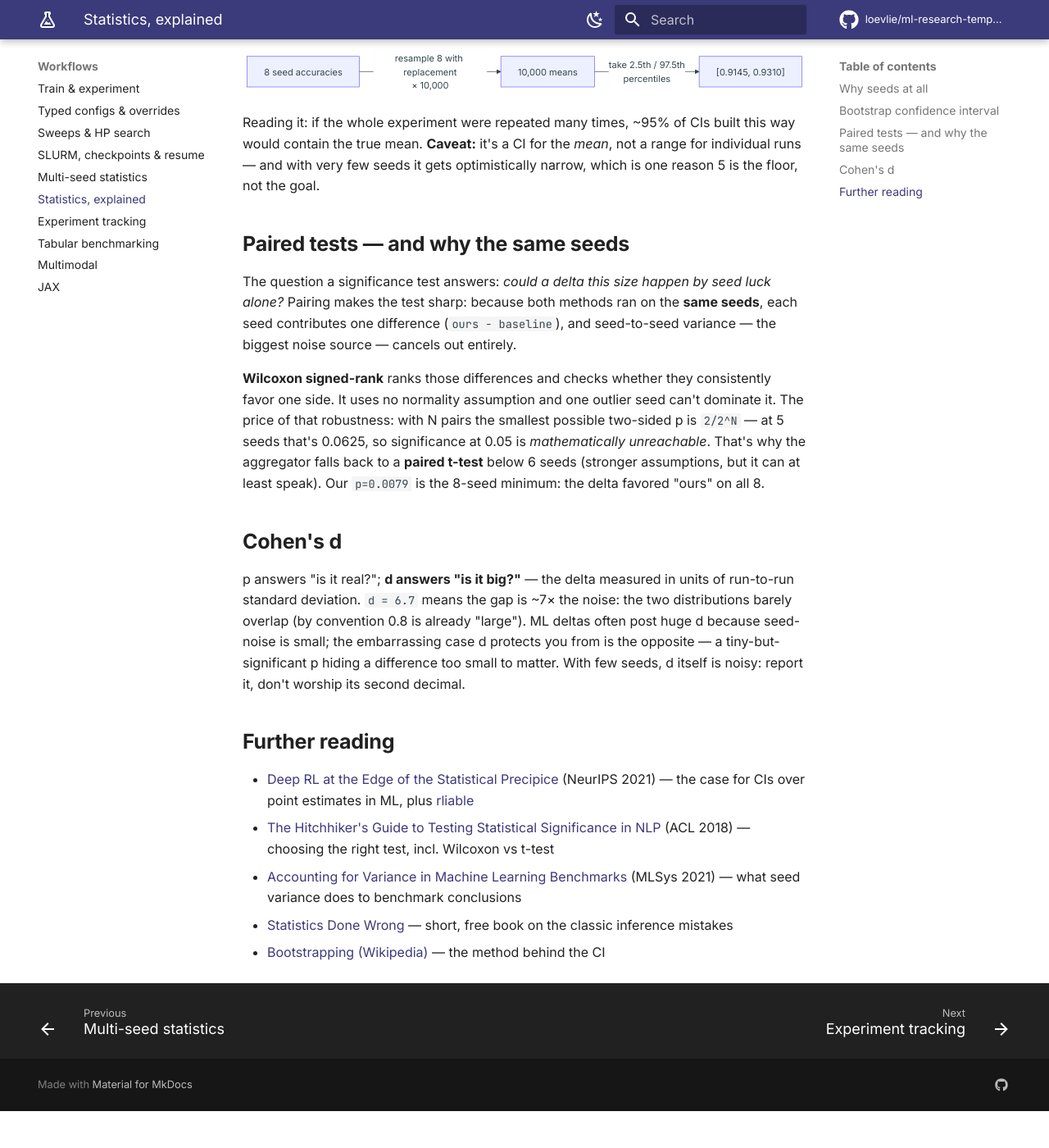
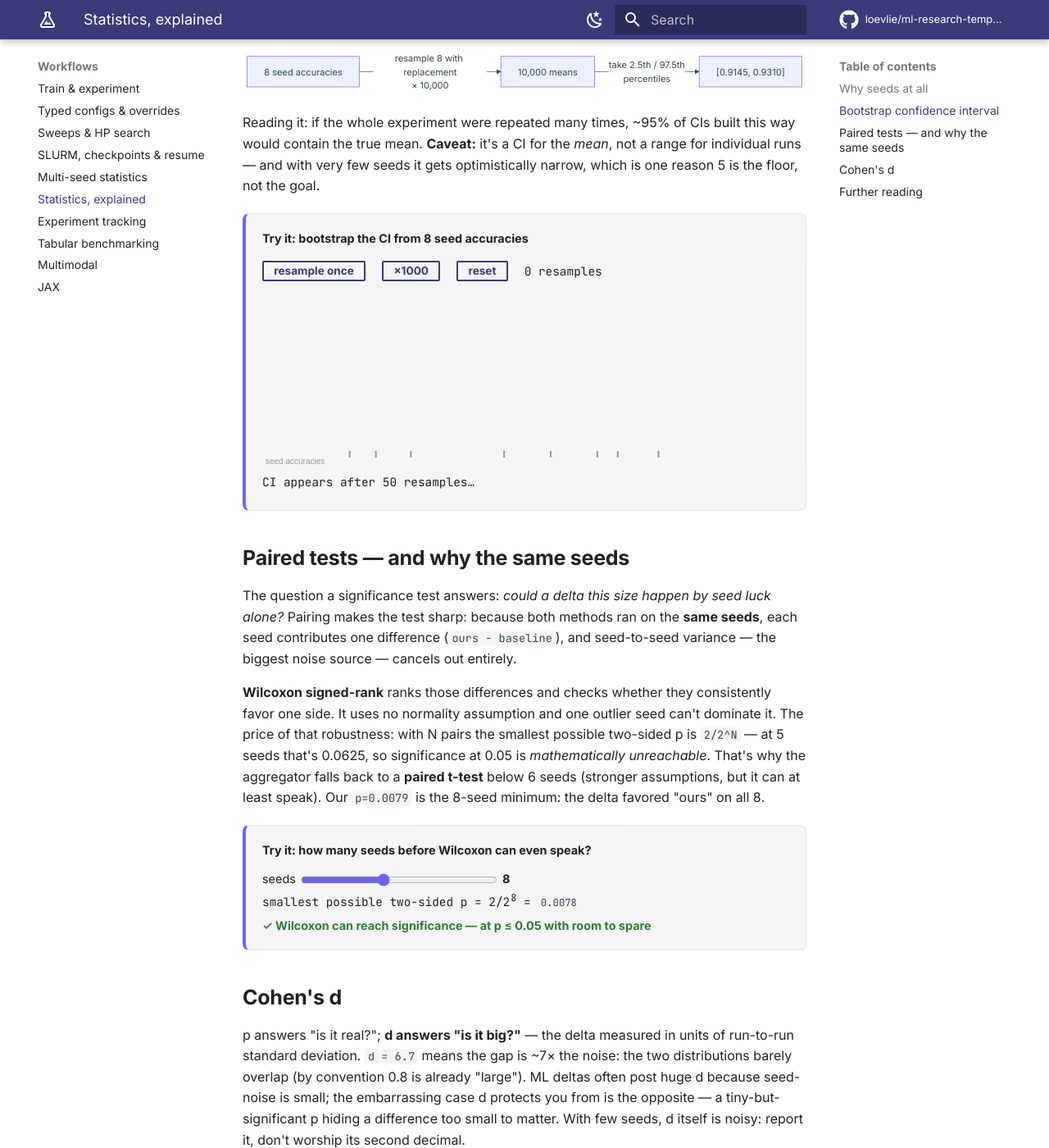
Before and after one commit to loevlie/ml-research-template, an MkDocs documentation site: the page built from docs/workflows/stats-explained.md, in a window 1280 px wide and 1400 px high, scrolled down 700 px. Shown: the whole window at 82% size. Built offline with MkDocs 1.6.1 and Material for MkDocs 9.7.7, drawn with Linux system fonts in a browser that asks for light colours; comment, search, counter and statistics services are not loaded; before the commit the page ends 2055 px from its top, so only the background shows below that.

Commit message:
Add interactive widgets: bootstrap CI demo, Wilcoxon seed explorer, command builder, generation explorer

```diff
--- /dev/null
+++ b/docs/javascripts/interactive.js
@@ -0,0 +1,284 @@
+/* Interactive teaching widgets. Vanilla JS, no deps.
+   Each init is idempotent and re-runs on Material's instant navigation. */
+
+(function () {
+  "use strict";
+
+  const BRAND = "#6c63ff";
+
+  /* ---- 1. Bootstrap CI visualizer (stats-explained) ---------------------- */
+
+  function initBootstrap() {
+    const root = document.getElementById("ix-bootstrap");
+    if (!root || root.dataset.init) return;
+    root.dataset.init = "1";
+
+    const SEEDS = [0.9201, 0.9265, 0.9189, 0.9249, 0.9233, 0.9272, 0.918, 0.9286];
+    const LO = 0.915, HI = 0.933, BINS = 44;
+    let means = [];
+
+    root.innerHTML = `
+      <div class="ix-head">Try it: bootstrap the CI from 8 seed accuracies</div>
+      <div class="ix-controls">
+        <button class="md-button" data-n="1">resample once</button>
+        <button class="md-button" data-n="1000">×1000</button>
+        <button class="md-button" data-n="0">reset</button>
+        <span class="ix-count">0 resamples</span>
+      </div>
+      <div class="ix-pick">&nbsp;</div>
+      <canvas width="640" height="180"></canvas>
+      <div class="ix-ci">&nbsp;</div>`;
+
+    const canvas = root.querySelector("canvas");
+    const ctx = canvas.getContext("2d");
+    const pickEl = root.querySelector(".ix-pick");
+    const ciEl = root.querySelector(".ix-ci");
+    const countEl = root.querySelector(".ix-count");
+
+    function resample() {
+      const idx = Array.from({ length: 8 }, () => Math.floor(Math.random() * 8));
+      const mean = idx.reduce((s, i) => s + SEEDS[i], 0) / 8;
+      means.push(mean);
+      return { idx, mean };
+    }
+
+    function percentile(sorted, p) {
+      const k = (sorted.length - 1) * p;
+      const f = Math.floor(k);
+      return sorted[f] + (sorted[Math.min(f + 1, sorted.length - 1)] - sorted[f]) * (k - f);
+    }
+
+    function draw() {
+      const w = canvas.width, h = canvas.height;
+      ctx.clearRect(0, 0, w, h);
+      const x = (v) => ((v - LO) / (HI - LO)) * w;
+
+      // CI band first (behind bars)
+      let lo95 = null, hi95 = null;
+      if (means.length >= 50) {
+        const s = [...means].sort((a, b) => a - b);
+        lo95 = percentile(s, 0.025);
+        hi95 = percentile(s, 0.975);
+        ctx.fillStyle = "rgba(108,99,255,0.18)";
+        ctx.fillRect(x(lo95), 0, x(hi95) - x(lo95), h - 22);
+      }
+
+      // histogram of resample means
+      const counts = new Array(BINS).fill(0);
+      for (const m of means) {
+        const b = Math.min(BINS - 1, Math.max(0, Math.floor(((m - LO) / (HI - LO)) * BINS)));
+        counts[b]++;
+      }
+      const max = Math.max(1, ...counts);
+      ctx.fillStyle = BRAND;
+      counts.forEach((c, b) => {
+        if (!c) return;
+        const bh = (c / max) * (h - 34);
+        ctx.fillRect((b / BINS) * w + 1, h - 22 - bh, w / BINS - 2, bh);
+      });
+
+      // the 8 original seeds as ticks
+      ctx.fillStyle = "#999";
+      SEEDS.forEach((v) => ctx.fillRect(x(v) - 1, h - 18, 2, 8));
+      ctx.font = "11px var(--md-code-font-family, monospace)";
+      ctx.fillText("seed accuracies", 4, h - 2);
+
+      countEl.textContent = `${means.length} resamples`;
+      ciEl.innerHTML =
+        lo95 !== null
+          ? `95% CI of the mean: <b>[${lo95.toFixed(4)}, ${hi95.toFixed(4)}]</b> — the shaded band`
+          : "CI appears after 50 resamples…";
+    }
+
+    root.querySelectorAll("button").forEach((btn) =>
+      btn.addEventListener("click", () => {
+        const n = +btn.dataset.n;
+        if (n === 0) {
+          means = [];
+          pickEl.innerHTML = "&nbsp;";
+        } else if (n === 1) {
+          const { idx, mean } = resample();
+          pickEl.innerHTML =
+            "picked " + idx.map((i) => `s${i + 1}`).join(" ") + ` → mean <b>${mean.toFixed(4)}</b>`;
+        } else {
+          for (let i = 0; i < n; i++) resample();
+          pickEl.innerHTML = `&nbsp;`;
+        }
+        draw();
+      })
+    );
+    draw();
+  }
+
+  /* ---- 2. Seeds vs significance explorer (stats-explained) --------------- */
+
+  function initSeeds() {
+    const root = document.getElementById("ix-seeds");
+    if (!root || root.dataset.init) return;
+    root.dataset.init = "1";
+
+    root.innerHTML = `
+      <div class="ix-head">Try it: how many seeds before Wilcoxon can even speak?</div>
+      <label class="ix-slider">seeds <input type="range" min="3" max="15" value="8" />
+        <b class="n">8</b></label>
+      <div class="ix-row">smallest possible two-sided p = 2/2<sup class="exp">8</sup> =
+        <code class="minp"></code></div>
+      <div class="ix-verdict"></div>`;
+
+    const slider = root.querySelector("input");
+    function update() {
+      const n = +slider.value;
+      const minp = 2 / Math.pow(2, n);
+      root.querySelector(".n").textContent = n;
+      root.querySelector(".exp").textContent = n;
+      root.querySelector(".minp").textContent =
+        minp >= 0.001 ? minp.toFixed(4) : minp.toExponential(1);
+      const v = root.querySelector(".ix-verdict");
+      if (n < 6) {
+        v.innerHTML = "❌ p can never get below 0.05 — the aggregator falls back to a <b>paired t-test</b> here";
+        v.className = "ix-verdict bad";
+      } else {
+        v.innerHTML = `✓ Wilcoxon can reach significance — at p ≤ 0.05 ${n >= 8 ? "with room to spare" : "(barely)"}`;
+        v.className = "ix-verdict good";
+      }
+    }
+    slider.addEventListener("input", update);
+    update();
+  }
+
+  /* ---- 3. Command builder (configs) -------------------------------------- */
+
+  function initBuilder() {
+    const root = document.getElementById("ix-builder");
+    if (!root || root.dataset.init) return;
+    root.dataset.init = "1";
+
+    root.innerHTML = `
+      <div class="ix-head">Try it: compose a run (colors = override level)</div>
+      <div class="ix-grid">
+        <label>experiment <select data-k="exp"><option value="">—</option>
+          <option>example</option></select></label>
+        <label>loss <select data-k="loss"><option value="">supervised (default)</option>
+          <option value="contrastive">contrastive</option></select></label>
+        <label>logger <select data-k="log"><option value="">project default</option>
+          <option>wandb</option><option>trackio</option><option>csv</option></select></label>
+        <label>lr <input data-k="lr" placeholder="e.g. 1e-3" size="8" /></label>
+        <label>seed <input data-k="seed" placeholder="42" size="6" /></label>
+      </div>
+      <pre class="ix-cmd"><code></code></pre>
+      <button class="md-button ix-copy">copy</button>`;
+
+    const out = root.querySelector("code");
+    function update() {
+      const v = (k) => root.querySelector(`[data-k="${k}"]`).value.trim();
+      let html = `<span class="tok-base">uv run python src/&lt;pkg&gt;/train.py</span>`;
+      let txt = "uv run python src/<pkg>/train.py";
+      if (v("exp")) { html += ` <span class="tok-preset">experiment=${v("exp")}</span>`; txt += ` experiment=${v("exp")}`; }
+      if (v("loss")) { html += ` <span class="tok-group">loss=${v("loss")}</span>`; txt += ` loss=${v("loss")}`; }
+      if (v("lr")) { html += ` <span class="tok-key">model.lr=${v("lr")}</span>`; txt += ` model.lr=${v("lr")}`; }
+      if (v("seed")) { html += ` <span class="tok-key">seed=${v("seed")}</span>`; txt += ` seed=${v("seed")}`; }
+      if (v("log")) { html += ` <span class="tok-key">logger.kind=${v("log")}</span>`; txt += ` logger.kind=${v("log")}`; }
+      out.innerHTML = html;
+      out.dataset.txt = txt;
+    }
+    root.querySelectorAll("select,input").forEach((el) => el.addEventListener("input", update));
+    root.querySelector(".ix-copy").addEventListener("click", () => {
+      navigator.clipboard.writeText(out.dataset.txt);
+      root.querySelector(".ix-copy").textContent = "copied!";
+      setTimeout(() => (root.querySelector(".ix-copy").textContent = "copy"), 1200);
+    });
+    update();
+  }
+
+  /* ---- 4. Generated-project explorer (getting-started) ------------------- */
+
+  function initTree() {
+    const root = document.getElementById("ix-tree");
+    if (!root || root.dataset.init) return;
+    root.dataset.init = "1";
+
+    // [path, show(opts)] — the load-bearing files only
+    const FILES = [
+      ["src/<pkg>/configs.py", () => true],
+      ["src/<pkg>/experiments.py", () => true],
+      ["src/<pkg>/train.py · eval.py · training_loop.py", () => true],
+      ["src/<pkg>/objectives.py", () => true],
+      ["src/<pkg>/data/datamodule.py", () => true],
+      ["src/<pkg>/data/openml_data.py", (o) => o.flavor === "tabular"],
+      ["src/<pkg>/data/image_text.py", (o) => o.flavor === "multimodal"],
+      ["src/<pkg>/models/module.py", () => true],
+      ["src/<pkg>/benchmark.py · sklearn_wrapper.py", (o) => o.flavor === "tabular"],
+      ["src/<pkg>/utils/cli.py · run_dir.py · stats.py · seed.py", () => true],
+      ["src/<pkg>/utils/schedulers.py", (o) => o.fw === "pytorch"],
+      ["src/<pkg>/utils/loggers.py", (o) => o.fw === "jax"],
+      ["src/<pkg>/utils/codever.py", (o) => o.flavor === "tabular"],
+      ["scripts/sweep.py · tune.py · run_seeds.sh · sbatch_*.sh", () => true],
+      ["scripts/run_benchmark.sh · aggregate_benchmark.py", (o) => o.flavor === "tabular"],
+      ["tests/test_cli.py", () => true],
+      ["tests/test_model.py", (o) => o.example],
+      ["tests/test_tabular.py · test_codever.py", (o) => o.flavor === "tabular"],
+      ["demo/app.py  (HF Spaces demo)", (o) => o.example],
+      ["configs/local.yaml  (gitignored machine overrides)", () => true],
+    ];
+
+    root.innerHTML = `
+      <div class="ix-head">Try it: what each answer generates</div>
+      <div class="ix-controls">
+        <span class="ix-lbl">framework</span>
+        <label><input type="radio" name="ixfw" value="pytorch" checked /> pytorch</label>
+        <label><input type="radio" name="ixfw" value="jax" /> jax</label>
+        <span class="ix-lbl">flavor</span>
+        <label><input type="radio" name="ixfl" value="generic" checked /> generic</label>
+        <label><input type="radio" name="ixfl" value="tabular" /> tabular</label>
+        <label><input type="radio" name="ixfl" value="multimodal" /> multimodal</label>
+        <label class="ix-ex"><input type="checkbox" checked /> example</label>
+      </div>
+      <pre class="ix-files"><code></code></pre>
+      <div class="ix-note">&nbsp;</div>`;
+
+    const out = root.querySelector("code");
+    const note = root.querySelector(".ix-note");
+    let prev = new Set();
+
+    function update() {
+      const fw = root.querySelector('[name="ixfw"]:checked').value;
+      const flRadios = root.querySelectorAll('[name="ixfl"]');
+      if (fw === "jax") {
+        flRadios.forEach((r) => { r.disabled = r.value !== "generic"; if (r.value === "generic") r.checked = true; });
+        note.textContent = "jax pairs with the generic flavor — tabular/multimodal build on PyTorch libraries";
+      } else {
+        flRadios.forEach((r) => (r.disabled = false));
+        note.innerHTML = "&nbsp;";
+      }
+      const o = {
+        fw,
+        flavor: root.querySelector('[name="ixfl"]:checked').value,
+        example: root.querySelector(".ix-ex input").checked,
+      };
+      const visible = FILES.filter(([, f]) => f(o)).map(([p]) => p);
+      const esc = (s) => s.replace(/&/g, "&amp;").replace(/</g, "&lt;").replace(/>/g, "&gt;");
+      out.innerHTML = visible
+        .map((p) => `<span class="${prev.size && !prev.has(p) ? "ix-new" : ""}">${esc(p)}</span>`)
+        .join("\n");
+      prev = new Set(visible);
+    }
+    root.querySelectorAll("input").forEach((el) => el.addEventListener("change", update));
+    update();
+    prev = new Set(FILES.filter(([, f]) => f({ fw: "pytorch", flavor: "generic", example: true })).map(([p]) => p));
+  }
+
+  /* ---- boot --------------------------------------------------------------- */
+
+  function initAll() {
+    initBootstrap();
+    initSeeds();
+    initBuilder();
+    initTree();
+  }
+
+  if (typeof document$ !== "undefined") {
+    document$.subscribe(initAll); // Material instant navigation
+  } else {
+    document.addEventListener("DOMContentLoaded", initAll);
+  }
+})();
--- a/docs/stylesheets/extra.css
+++ b/docs/stylesheets/extra.css
@@ -131,6 +131,105 @@
   box-shadow: var(--md-shadow-z2);
 }
 
+/* ---- Interactive widgets --------------------------------------------------- */
+
+.ix-card {
+  margin: 1rem 0;
+  padding: 0.9rem 1rem;
+  border: 1px solid var(--md-default-fg-color--lightest);
+  border-left: 0.2rem solid var(--md-accent-fg-color);
+  border-radius: 0.4rem;
+  background: var(--md-code-bg-color);
+  font-size: 0.72rem;
+}
+
+.ix-head {
+  font-weight: 700;
+  margin-bottom: 0.6rem;
+}
+
+.ix-card .md-button {
+  padding: 0.2em 0.9em;
+  font-size: 0.68rem;
+  margin-right: 0.4rem;
+}
+
+.ix-controls {
+  display: flex;
+  align-items: center;
+  flex-wrap: wrap;
+  gap: 0.35rem 0.6rem;
+  margin-bottom: 0.5rem;
+}
+
+.ix-lbl {
+  font-weight: 700;
+  opacity: 0.7;
+}
+
+.ix-count, .ix-pick, .ix-ci, .ix-row, .ix-note {
+  font-family: var(--md-code-font-family);
+  margin: 0.25rem 0;
+}
+
+.ix-note { opacity: 0.7; min-height: 1.2em; }
+
+.ix-card canvas {
+  width: 100%;
+  max-width: 640px;
+  display: block;
+  margin: 0.4rem 0;
+}
+
+.ix-slider input[type="range"] {
+  width: 12rem;
+  vertical-align: middle;
+  accent-color: var(--md-accent-fg-color);
+}
+
+.ix-verdict.good { color: #2e7d32; font-weight: 600; }
+.ix-verdict.bad { color: #c62828; font-weight: 600; }
+
+[data-md-color-scheme="slate"] .ix-verdict.good { color: #81c784; }
+[data-md-color-scheme="slate"] .ix-verdict.bad { color: #ef9a9a; }
+
+.ix-grid {
+  display: flex;
+  flex-wrap: wrap;
+  gap: 0.4rem 1rem;
+  margin-bottom: 0.5rem;
+}
+
+.ix-grid select, .ix-grid input {
+  font: inherit;
+  padding: 0.1rem 0.3rem;
+  border: 1px solid var(--md-default-fg-color--lighter);
+  border-radius: 0.2rem;
+  background: var(--md-default-bg-color);
+  color: var(--md-default-fg-color);
+}
+
+.ix-cmd, .ix-files {
+  background: var(--md-default-bg-color);
+  padding: 0.6rem 0.8rem;
+  border-radius: 0.3rem;
+  overflow-x: auto;
+}
+
+.tok-base { opacity: 0.65; }
+.tok-preset { color: #8e24aa; font-weight: 600; }
+.tok-group { color: #00897b; font-weight: 600; }
+.tok-key { color: #e65100; font-weight: 600; }
+
+[data-md-color-scheme="slate"] .tok-preset { color: #ce93d8; }
+[data-md-color-scheme="slate"] .tok-group { color: #80cbc4; }
+[data-md-color-scheme="slate"] .tok-key { color: #ffb74d; }
+
+.ix-new {
+  background: rgba(108, 99, 255, 0.18);
+  border-radius: 2px;
+}
+
 /* ---- Mermaid diagrams ---------------------------------------------------- */
 
 .md-typeset .mermaid {
--- a/docs/workflows/stats-explained.md
+++ b/docs/workflows/stats-explained.md
@@ -36,6 +36,8 @@
 *mean*, not a range for individual runs — and with very few seeds it gets
 optimistically narrow, which is one reason 5 is the floor, not the goal.
 
+<div class="ix-card" id="ix-bootstrap"></div>
+
 ## Paired tests — and why the same seeds
 
 The question a significance test answers: *could a delta this size happen
@@ -52,6 +54,8 @@
 aggregator falls back to a **paired t-test** below 6 seeds (stronger
 assumptions, but it can at least speak). Our `p=0.0079` is the 8-seed
 minimum: the delta favored "ours" on all 8.
+
+<div class="ix-card" id="ix-seeds"></div>
 
 ## Cohen's d
 
--- a/mkdocs.yml
+++ b/mkdocs.yml
@@ -52,6 +52,9 @@
 extra_css:
   - stylesheets/extra.css
 
+extra_javascript:
+  - javascripts/interactive.js
+
 plugins:
   - search
   - termynal
```
Also changed, not shown: docs/getting-started.md (+2 -0 lines), docs/workflows/configs.md (+2 -0 lines).
